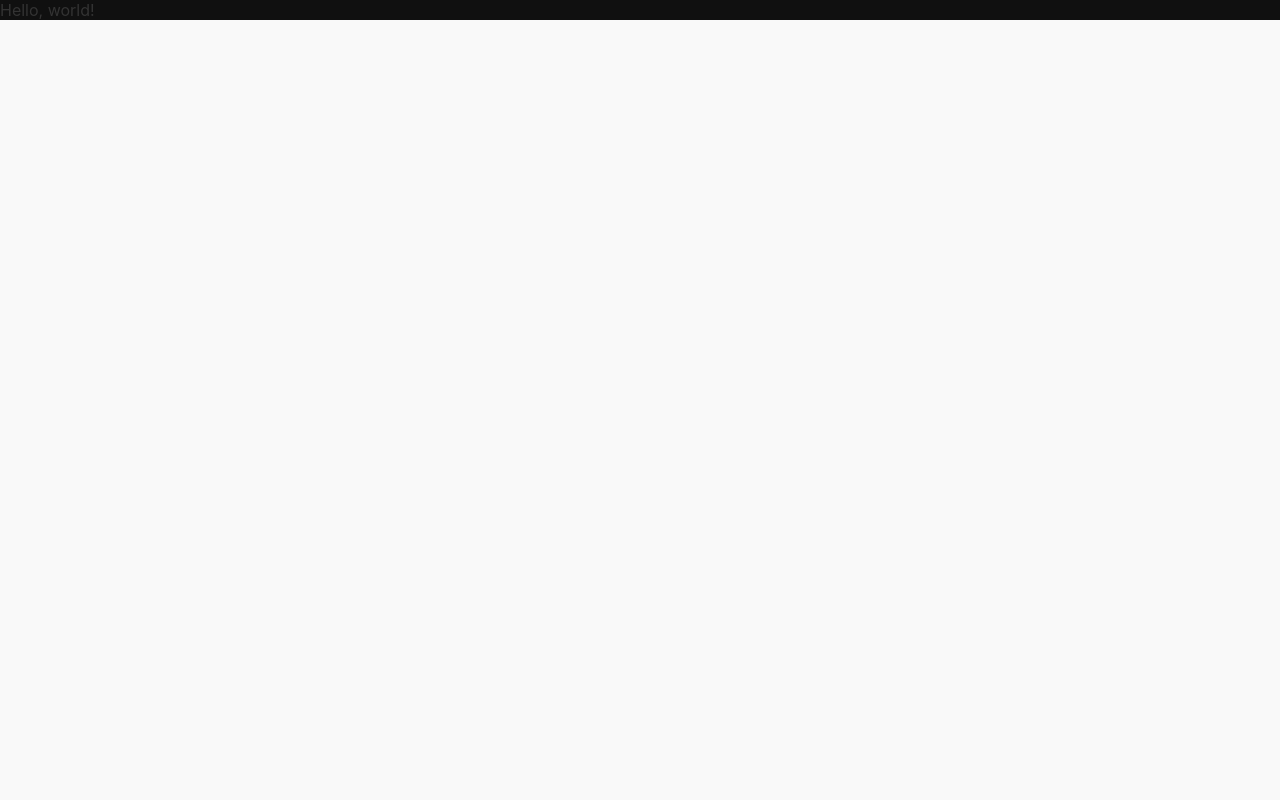
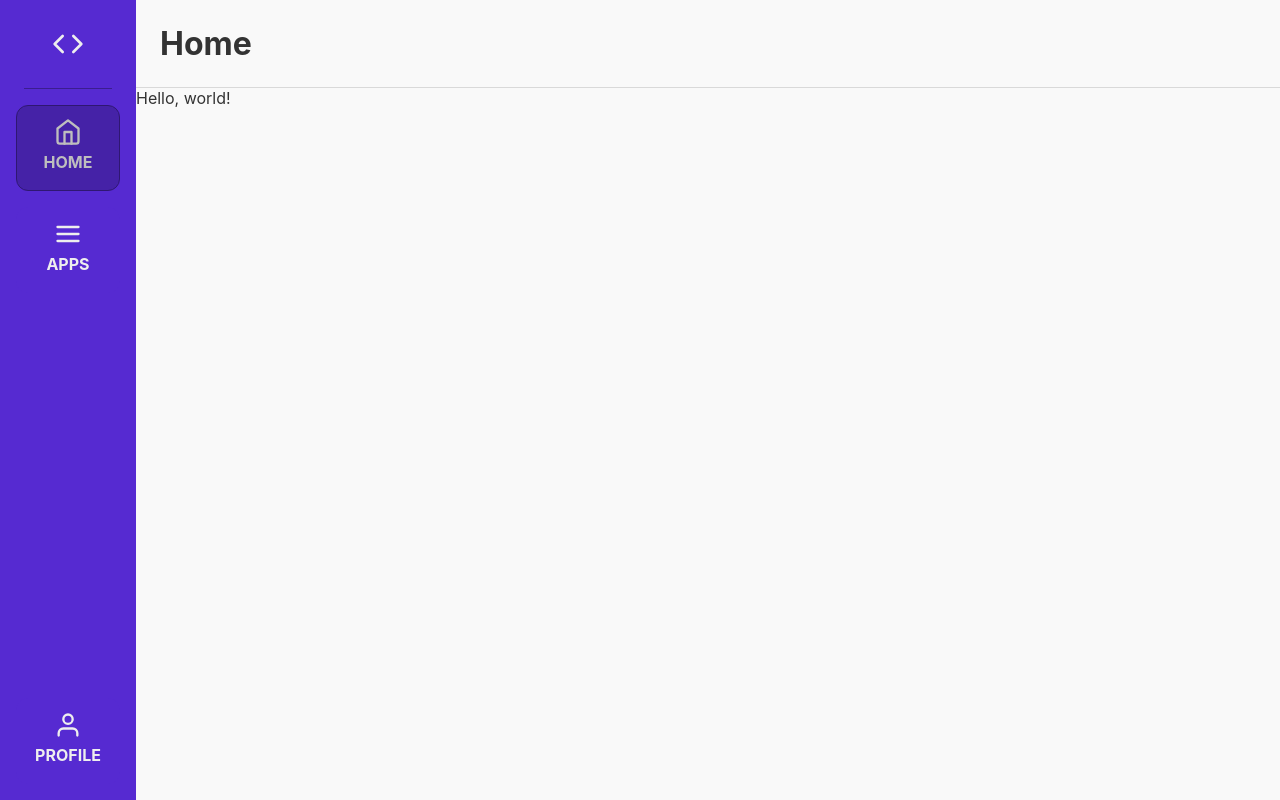
Before and after one commit to aripiprazole/projectkob, a Next.js app in the folder web/: page / in a window 1280 px wide. Built offline with nearby package versions, Linux system fonts and the light colour scheme.

Commit message:
fix(web): temporary fix for oauth-callback page

```diff
--- a/web/package.json
+++ b/web/package.json
@@ -12,6 +12,7 @@
     "next": "^10.0.0",
     "react": "16.13.1",
     "react-dom": "16.13.1",
+    "react-icons": "^3.11.0",
     "recoil": "^0.1.2",
     "styled-components": "^5.2.1"
   },
--- /dev/null
+++ b/web/src/components/Layout/index.tsx
@@ -0,0 +1,25 @@
+import React, { ReactElement } from "react";
+
+import Sidebar from "../Sidebar";
+
+import { Container, Content, Header } from "./styles";
+
+export type LayoutProps = {
+  header: ReactElement;
+};
+
+const Layout: React.FC<LayoutProps> = ({ header, children }) => {
+  return (
+    <Container>
+      <Sidebar />
+
+      <Content>
+        <Header>{header}</Header>
+
+        <main>{children}</main>
+      </Content>
+    </Container>
+  );
+};
+
+export default Layout;
--- /dev/null
+++ b/web/src/components/Layout/styles.ts
@@ -0,0 +1,19 @@
+import styled from "styled-components";
+
+export const Container = styled.div`
+  display: grid;
+  grid-template-columns: fit-content(128px) 1fr;
+  height: 100%;
+
+  > div {
+    overflow-y: auto;
+  }
+`;
+
+export const Content = styled.div``;
+
+export const Header = styled.header`
+  padding: 24px;
+
+  border-bottom: 1px solid #d9d9d9;
+`;
--- /dev/null
+++ b/web/src/components/Sidebar/index.tsx
@@ -0,0 +1,61 @@
+import React from "react";
+
+import Link from "next/link";
+
+import { FiCode, FiHome, FiMenu, FiUser } from "react-icons/fi";
+
+import { Container, Item, Items, Nav, Logo } from "./styles";
+
+const Sidebar: React.VFC = () => {
+  return (
+    <Container>
+      <Logo>
+        <FiCode size={32} />
+      </Logo>
+
+      <Nav>
+        <SidebarItems />
+
+        <Item>
+          <Link href="/profile">
+            <a>
+              <FiUser size={28} />
+
+              <span>Profile</span>
+            </a>
+          </Link>
+        </Item>
+      </Nav>
+    </Container>
+  );
+};
+
+const SidebarItems: React.VFC = () => (
+  <Items>
+    <li>
+      <Item selected>
+        <Link href="/">
+          <a>
+            <FiHome size={28} />
+
+            <span>Home</span>
+          </a>
+        </Link>
+      </Item>
+    </li>
+
+    <li>
+      <Item>
+        <Link href="/apps">
+          <a>
+            <FiMenu size={28} />
+
+            <span>Apps</span>
+          </a>
+        </Link>
+      </Item>
+    </li>
+  </Items>
+);
+
+export default Sidebar;
--- /dev/null
+++ b/web/src/components/Sidebar/styles.ts
@@ -0,0 +1,74 @@
+import styled from "styled-components";
+
+export const Container = styled.aside`
+  background: #562ad1;
+  height: 100%;
+
+  display: flex;
+  flex-direction: column;
+`;
+
+export const Logo = styled.span`
+  padding: 28px;
+
+  margin: 0 24px;
+
+  display: flex;
+  flex-direction: column;
+  justify-content: center;
+
+  border-bottom: 1px solid #3b1d8f;
+`;
+
+export const Nav = styled.nav`
+  display: flex;
+  flex: 1;
+  flex-direction: column;
+  justify-content: space-between;
+`;
+
+export const Items = styled.ul``;
+
+export type ItemProps = {
+  selected?: boolean;
+};
+
+export const Item = styled.div<ItemProps>`
+  > a {
+    display: flex;
+    flex-direction: column;
+
+    padding: 12px;
+    margin: 16px;
+
+    background: #562ad1;
+
+    font-weight: bold;
+
+    text-transform: uppercase;
+    text-decoration: none;
+    text-align: center;
+
+    border-radius: 12px;
+    border: 1px solid ${(props) => (props.selected ? "#3b1d8f" : "transparent")};
+
+    filter: brightness(${(props) => (props.selected ? "80%" : "100%")});
+
+    transition: border 150ms ease-in;
+  }
+
+  > a > svg {
+    margin: auto;
+  }
+
+  > a > span {
+    margin: 6px;
+    color: #eee;
+  }
+
+  > a:hover {
+    filter: brightness(80%);
+
+    border: 1px solid #3b1d8f;
+  }
+`;
--- /dev/null
+++ b/web/src/components/index.ts
@@ -0,0 +1 @@
+export { default as Layout } from "./Layout";
--- a/web/src/pages/index.tsx
+++ b/web/src/pages/index.tsx
@@ -1,7 +1,7 @@
-// import Head from "next/head";
+import React from "react";
 
-import { Container } from "~/pages/styles";
+import { Layout } from "~/components";
 
 export default function Home() {
-  return <Container>Hello, world!</Container>;
+  return <Layout header={<h1>Home</h1>}>Hello, world!</Layout>;
 }
--- a/web/src/pages/styles.ts
+++ b/web/src/pages/styles.ts
@@ -2,4 +2,5 @@ import styled from "styled-components";
 
 export const Container = styled.div`
   background: #101010;
+  height: 100%;
 `;
--- a/web/src/styles/GlobalStyle.ts
+++ b/web/src/styles/GlobalStyle.ts
@@ -15,10 +15,14 @@ const GlobalStyle = createGlobalStyle`
 
   html,
   body,
-  #root {
-    height: fit-content;
-    min-height: 100vh;
+  #root,
+  #__next {
+    height: 100%;
     min-width: 320px;
+  }
+
+  svg, svg * {
+    color: #eee;
   }
 
   ul,
```
Also changed, not shown: 1 other file (tests, documents, lock files or other folders).
